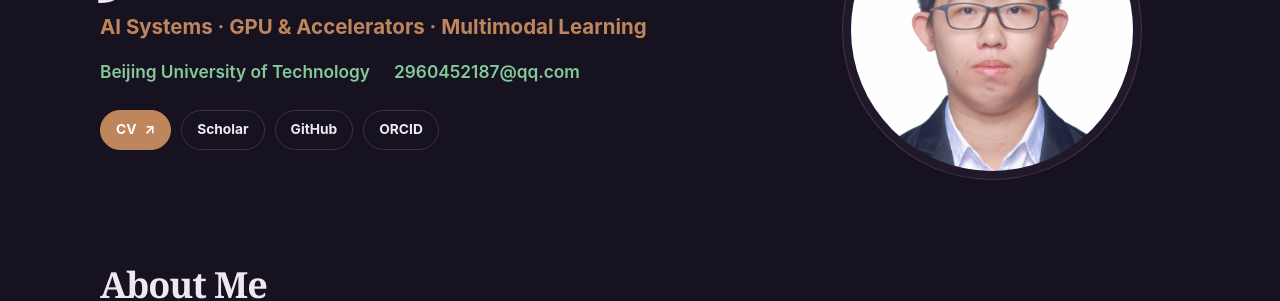
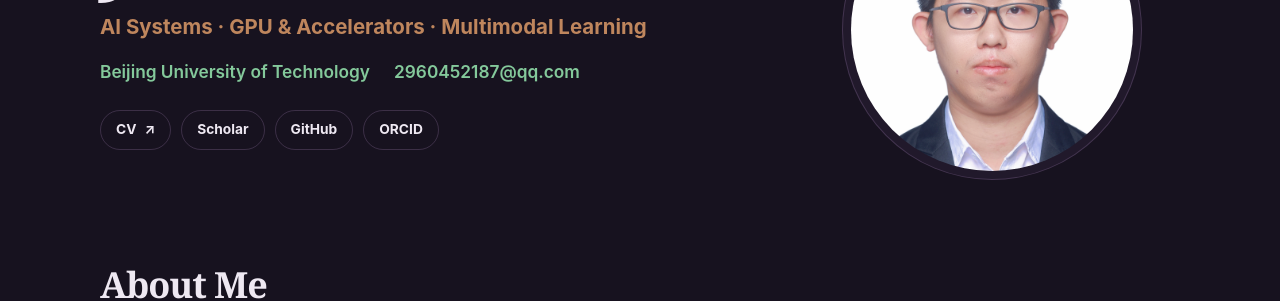
Before and after one commit to Chenjl13/Chenjl13.github.io, a Jekyll site: the page built from index.md, in a window 1280 px wide. Shown: the part 248-549 px from the top of the page. Built offline with Jekyll 4.4.1, drawn with Linux system fonts in a browser that asks for light colours; nearby versions of some CDN libraries; a style sheet for code colours, icons or effects is not loaded.

```diff
--- a/_layouts/homepage.html
+++ b/_layouts/homepage.html
@@ -59,7 +59,7 @@
           </div>
 
           <div class="hero-actions">
-            {% if site.cv_link %}<a class="primary-btn" href="{{ site.cv_link | relative_url }}" target="_blank" rel="noopener">CV <span>↗</span></a>{% endif %}
+            {% if site.cv_link %}<a class="secondary-btn" href="{{ site.cv_link | relative_url }}" target="_blank" rel="noopener">CV <span>↗</span></a>{% endif %}
             {% if site.google_scholar %}<a class="secondary-btn" href="{{ site.google_scholar }}" target="_blank" rel="noopener">Scholar</a>{% endif %}
             {% if site.github_link %}<a class="secondary-btn" href="{{ site.github_link }}" target="_blank" rel="noopener">GitHub</a>{% endif %}
             {% if site.orcid %}<a class="secondary-btn" href="{{ site.orcid }}" target="_blank" rel="noopener">ORCID</a>{% endif %}
--- a/_sass/minimal-light-no-dark-mode.scss
+++ b/_sass/minimal-light-no-dark-mode.scss
@@ -247,6 +247,9 @@
 }
 
 .project-grid { display: grid; grid-template-columns: repeat(3, 1fr); gap: 12px; }
+.project-card-link { display: block; height: 100%; color: inherit; text-decoration: none; cursor: pointer; }
+.project-card-link:hover { color: inherit; }
+.project-card-link .project-card { height: 100%; }
 .project-card { border-radius: var(--radius); overflow: hidden; transition: .18s ease; }
 .project-image-wrap, .project-art { height: 160px; background: var(--surface-soft); overflow: hidden; }
 .project-image-wrap img { width: 100%; height: 100%; object-fit: cover; filter: saturate(.8) contrast(.96); }
--- a/_sass/minimal-light.scss
+++ b/_sass/minimal-light.scss
@@ -247,6 +247,9 @@
 }
 
 .project-grid { display: grid; grid-template-columns: repeat(3, 1fr); gap: 12px; }
+.project-card-link { display: block; height: 100%; color: inherit; text-decoration: none; cursor: pointer; }
+.project-card-link:hover { color: inherit; }
+.project-card-link .project-card { height: 100%; }
 .project-card { border-radius: var(--radius); overflow: hidden; transition: .18s ease; }
 .project-image-wrap, .project-art { height: 160px; background: var(--surface-soft); overflow: hidden; }
 .project-image-wrap img { width: 100%; height: 100%; object-fit: cover; filter: saturate(.8) contrast(.96); }
--- a/index.md
+++ b/index.md
@@ -66,17 +66,19 @@
       </div>
     </article>
 
-    <article class="project-card">
-      <div class="project-image-wrap">
-        <img class="fpga-project-image" src="{{ '/assets/img/project/FPGA.png' | relative_url }}" alt="Remote FPGA Laboratory Platform">
-      </div>
-      <div class="project-content">
-        <span class="project-label">FPGA / EMBEDDED SYSTEMS</span>
-        <h3>Remote FPGA Laboratory Platform</h3>
-        <p>Built a remote FPGA laboratory platform integrating FPGA, STM32, Raspberry Pi, and ADC/DAC modules for remote programming, signal acquisition, and hardware debugging.</p>
-        <div class="tag-row"><span>FPGA</span><span>STM32</span><span>Raspberry Pi</span><span>System</span></div>
-      </div>
-    </article>
+    <a class="project-card-link" href="https://github.com/Chenjl13/Remote_FPGA_Lab" target="_blank" rel="noopener noreferrer">
+      <article class="project-card">
+        <div class="project-image-wrap">
+          <img class="fpga-project-image" src="{{ '/assets/img/project/FPGA.png' | relative_url }}" alt="Remote FPGA Laboratory Platform">
+        </div>
+        <div class="project-content">
+          <span class="project-label">FPGA / EMBEDDED SYSTEMS</span>
+          <h3>Remote FPGA Laboratory Platform</h3>
+          <p>Built a remote FPGA laboratory platform integrating FPGA, STM32, Raspberry Pi, and ADC/DAC modules for remote programming, signal acquisition, and hardware debugging.</p>
+          <div class="tag-row"><span>FPGA</span><span>STM32</span><span>Raspberry Pi</span><span>System</span></div>
+        </div>
+      </article>
+    </a>
 
     <article class="project-card">
       <div class="project-image-wrap">
```
